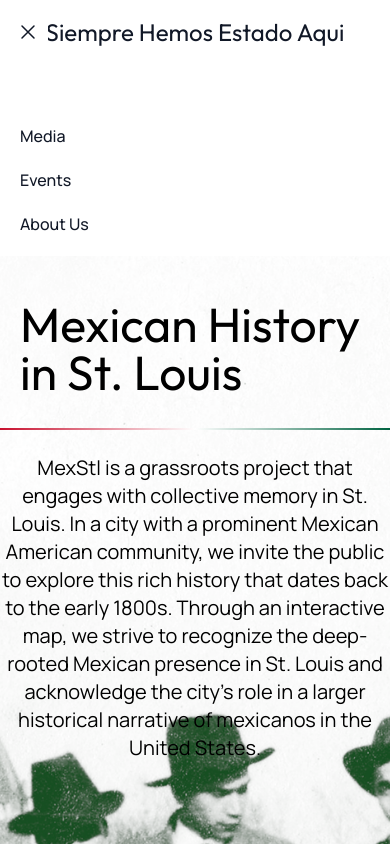
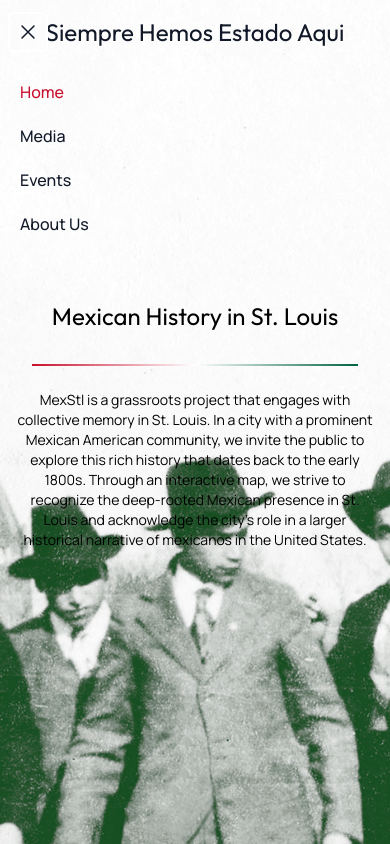
Before and after one commit to DylanAlfonso13/mexstl, a Next.js app: page / in a window 390 px wide. Both pictures are taken after a click on the button "Open main menu". Shown: the top 844 px of the page. Built offline with nearby package versions, Linux system fonts and the light colour scheme.

Commit message:
Optimizing for small screens: font size changing, added xs screen size, mobile nav adjustments, picture extends behind nav bar

```diff
--- a/src/app/page.tsx
+++ b/src/app/page.tsx
@@ -2,7 +2,10 @@ import Nav from '@/components/Nav'
 import HeroSection from "@/components/HeroSection";
 export default function Home() {
   return (
-    <div>
+    <div
+      className="relative w-full min-h-screen bg-cover bg-center bg-no-repeat"
+      style={{ backgroundImage: "url('/MEXSTL_green_image.png')" }}
+    >
       <Nav />
       <HeroSection />
     </div>
--- a/src/components/HeroSection.tsx
+++ b/src/components/HeroSection.tsx
@@ -1,17 +1,13 @@
 export default function HeroSection() {
   return (
-    <div
-      className="relative w-full min-h-screen bg-cover bg-center bg-no-repeat"
-      style={{ backgroundImage: "url('/MEXSTL_green_image.png')" }}
-    >
-      <div className="relative z-10 flex flex-col items-center justify-center h-full text-black">
+    <div className="relative z-10 flex flex-col items-center justify-center h-full text-black px-4 sm:px-6 lg:px-8">
       <div className="flex flex-col items-center">
-          <h1 className="text-5xl px-5 py-6 mt-5 --font-outfit">
+        <h1 className="text-2xl xs:text-3xl sm:text-4xl md:text-5xl px-5 py-6 mt-5 --font-outfit text-center">
           Mexican History in St. Louis
         </h1>
         <div className="w-full h-[1.5px] bg-gradient-to-r from-[#C8102E] via-white to-[#006341] mt-2"></div>
       </div>
-        <p className="text-xl max-w-4xl text-center py-6">
+      <p className="text-sm xs:text-base sm:text-lg md:text-xl max-w-4xl text-center py-6">
         MexStl is a grassroots project that engages with collective memory in
         St. Louis. In a city with a prominent Mexican American community, we
         invite the public to explore this rich history that dates back to the
@@ -21,6 +17,5 @@ export default function HeroSection() {
         States.
       </p>
     </div>
-    </div>
   );
 }
--- a/src/components/Nav.tsx
+++ b/src/components/Nav.tsx
@@ -27,7 +27,7 @@ export default function Nav() {
         <div className="relative flex h-16 items-center justify-between">
           <div className="absolute inset-y-0 left-0 flex items-center sm:hidden">
             {/* Mobile menu button */}
-            <DisclosureButton className="group relative inline-flex items-center justify-center rounded-md p-2 text-gray-900 hover:bg-primary hover:text-white focus:outline-none focus:ring-2 focus:ring-inset focus:ring-white">
+            <DisclosureButton className="group relative inline-flex items-center justify-center rounded-md p-2 text-gray-900 hover:bg-primary focus:outline-none focus:ring-2 focus:ring-inset focus:ring-white">
               <span className="absolute -inset-0.5" />
               <span className="sr-only">Open main menu</span>
               <Bars3Icon
@@ -82,8 +82,8 @@ export default function Nav() {
                 aria-current={isActive ? "page" : undefined}
                 className={classNames(
                   isActive
-                    ? "bg-primary text-white"
-                    : "text-gray-900 hover:bg-primary hover:text-white",
+                    ? "bg-primary text-mexRed"
+                    : "text-gray-900 hover:bg-primary hover:text-mexRed",
                   "block rounded-md px-3 py-2 text-base font-medium"
                 )}
               >
--- a/tailwind.config.ts
+++ b/tailwind.config.ts
@@ -7,6 +7,13 @@ export default {
     "./src/app/**/*.{js,ts,jsx,tsx,mdx}",
   ],
   theme: {
+    screens: {
+      xs: "25rem",
+      sm: "40rem",
+      md: "48rem",
+      lg: "64rem",
+      xl: "80rem",
+    },
     extend: {
       colors: {
         background: "var(--background)",
```
Lines whose indentation alone changed are shown as unchanged.
